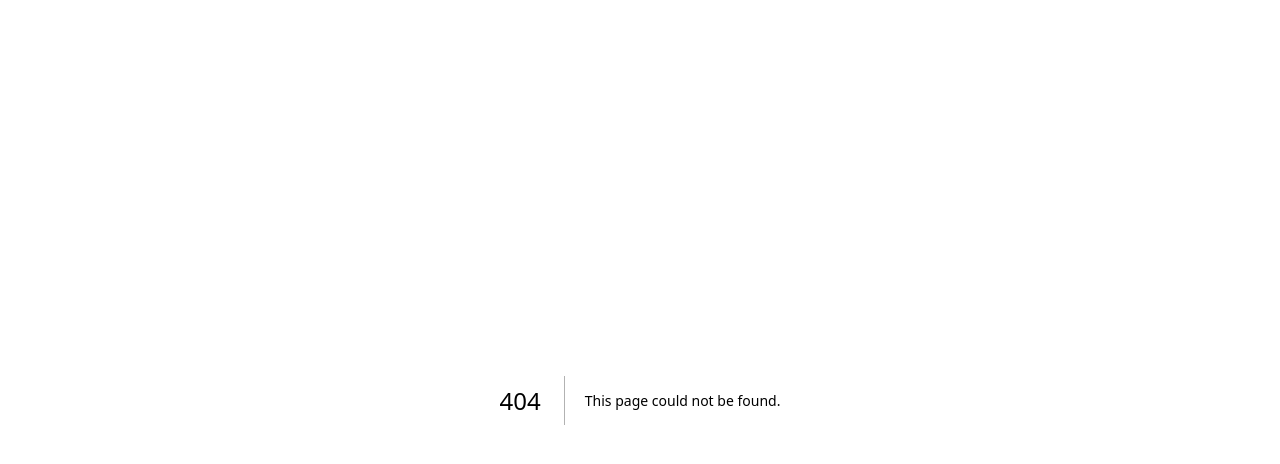
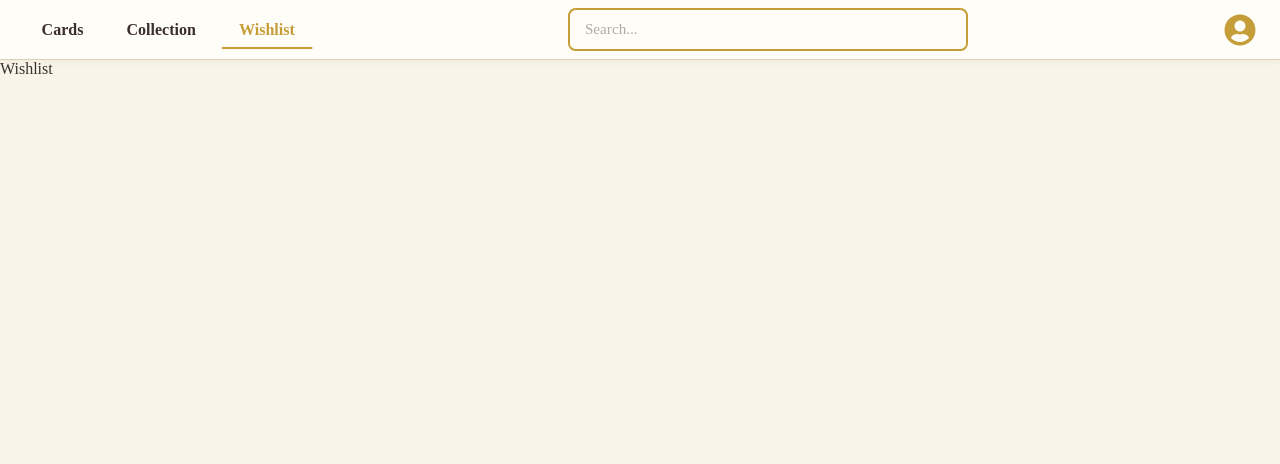
Before and after one commit to Splochev/card-collection-manager, a Next.js app in the folder client/: page /wishlist in a window 1280 px wide. Before the commit this address had no page. Shown: the top 464 px of the page. Built offline with nearby package versions, Linux system fonts and the light colour scheme.

Commit message:
feat: add wishlist component with initial rendering

```diff
--- /dev/null
+++ b/client/src/app/(authenticated)/wishlist/page.tsx
@@ -0,0 +1,5 @@
+const WishList = () => {
+  return <div>Wishlist</div>;
+};
+
+export default WishList;
```
